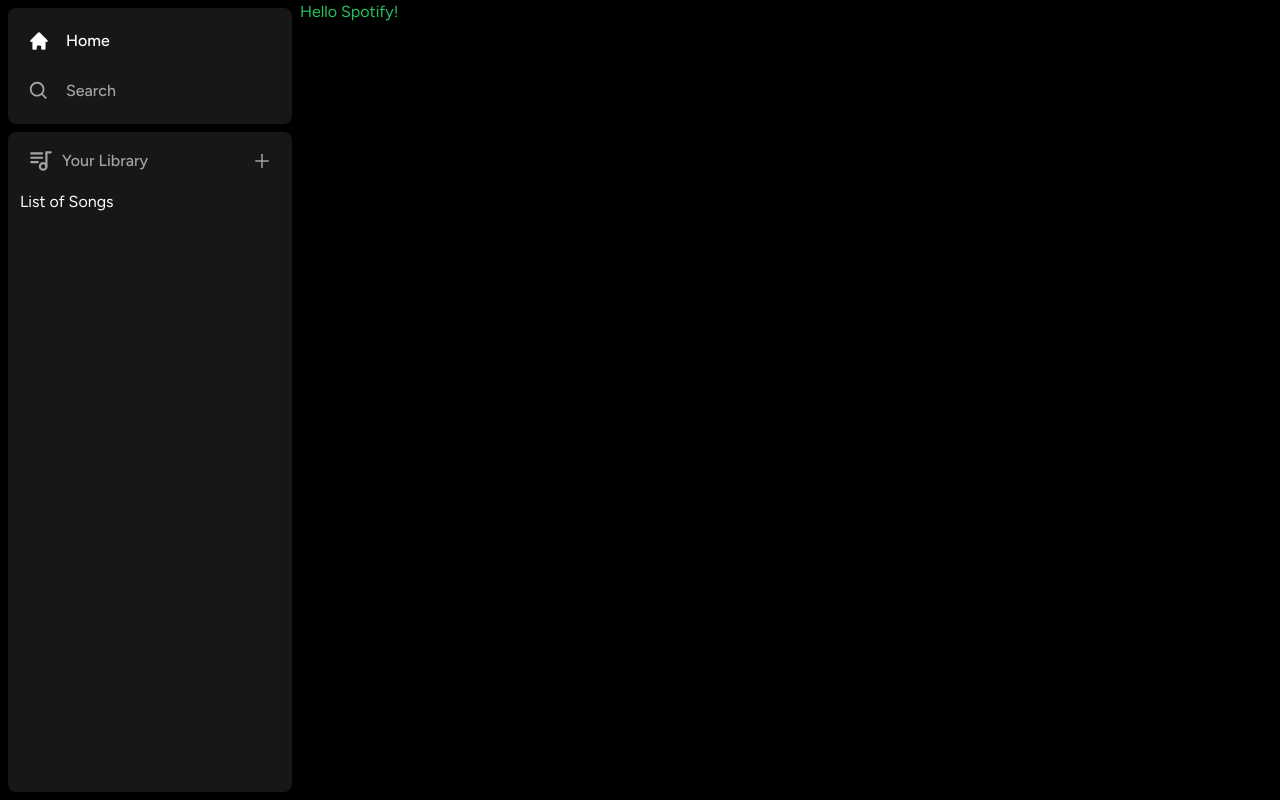
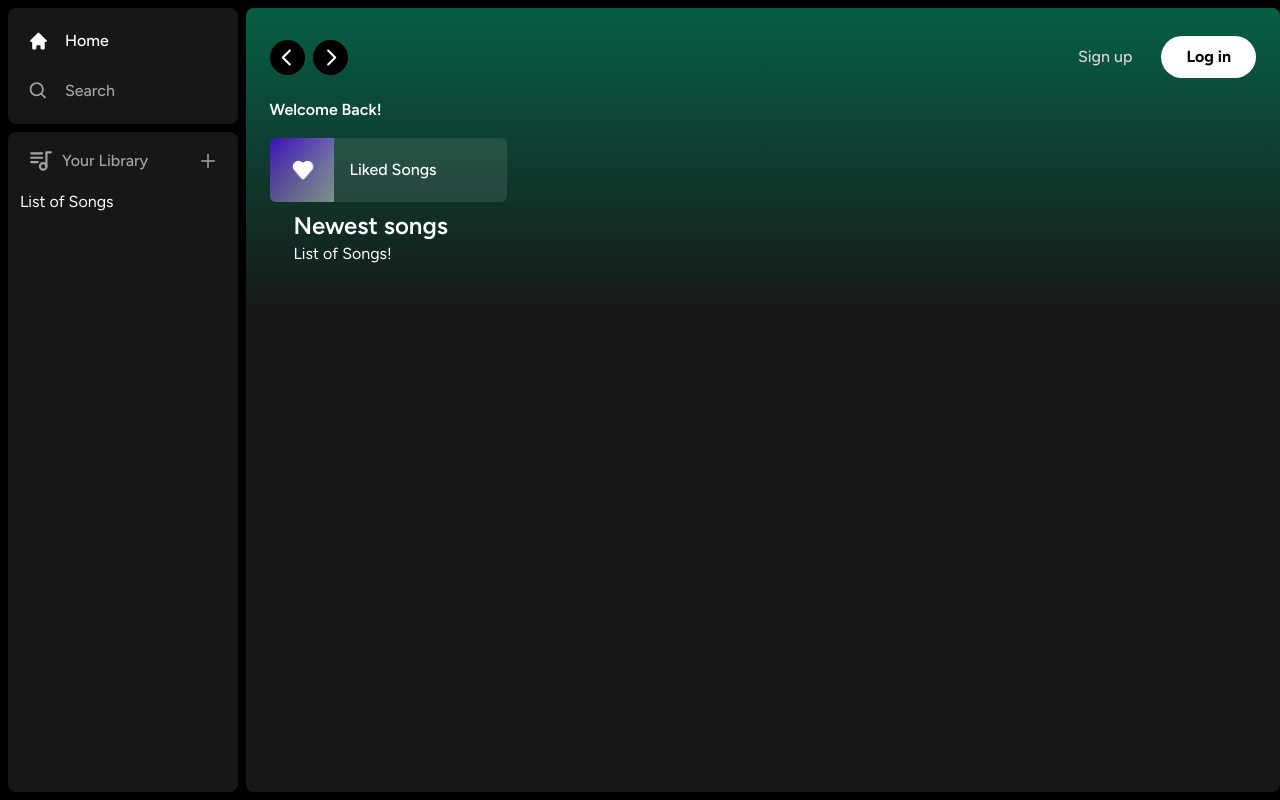
Before and after one commit to Ekkyar/spotify-clone, a Next.js app: page / in a window 1280 px wide. Built offline with nearby package versions, Linux system fonts and the light colour scheme.

Commit message:
Main Page
set up frame for mainpage of spotify

```diff
--- a/app/(site)/page.tsx
+++ b/app/(site)/page.tsx
@@ -1,9 +1,33 @@
-import Image from 'next/image'
+import Header from '@/components/Header'
+import ListItem from '@/components/ListItem'
 
 export default function Home() {
   return (
-    <div className='text-green-500'>
-      Hello Spotify!
+    <div className='bg-neutral-900 rounded-lg h-full w-full overflow-hidden overflow-y-auto'>
+      <Header>
+        <div className='mb-3'>
+          <h1 className='text-white text-3xp font-semibold'>
+            Welcome Back!
+          </h1>
+          <div className='grid grid-cols-1 sm:grid-cols-3 xl:grid-cols-4 gap-3 mt-4'>
+            <ListItem
+              image="/images/liked.png"
+              name="Liked Songs"
+              href="liked"
+            />
+          </div>
+          <div className='mt-2 mb-7 px-6'>
+            <div className='flex justify-between items-center'>
+              <h1 className='text-white text-2xl font-semibold'>
+                Newest songs
+              </h1>
+            </div>
+            <div>
+              List of Songs!
+            </div>
+          </div>
+        </div>
+      </Header>
     </div>
   )
 }
--- /dev/null
+++ b/components/Button.tsx
@@ -0,0 +1,23 @@
+import { forwardRef } from "react"
+import { twMerge } from "tailwind-merge";
+
+
+interface ButtonProps extends React.ButtonHTMLAttributes<HTMLButtonElement> {}
+
+const Button = forwardRef<HTMLButtonElement, ButtonProps>(({
+  className,
+  children,
+  disabled,
+  type = "button",
+  ...props
+}, ref) => {
+  return (
+    <button type={type} className={twMerge(`w-full rounded-full bg-green-500 border border-transparent px-3 py-3 disabled:cursor-not-allowed disabled:opacity-50 text-black font-bold hover:opacity-75 transition`, className)} disabled={disabled} ref={ref} {...props}>
+      {children}
+    </button>
+  )
+})
+
+Button.displayName = "Button";
+
+export default Button
--- /dev/null
+++ b/components/Header.tsx
@@ -0,0 +1,68 @@
+"use client"
+
+import { useRouter } from "next/navigation";
+import { twMerge } from "tailwind-merge";
+import { RxCaretLeft } from "react-icons/rx";
+import { RxCaretRight } from "react-icons/rx";
+import { HiHome } from "react-icons/hi";
+import { BiSearch } from "react-icons/bi";
+import Button from "./Button";
+
+interface HeaderProps {
+  children: React.ReactNode;
+  className?: string;
+}
+
+const Header: React.FC<HeaderProps> = ({
+  children,
+  className
+}) => {
+  const router = useRouter();
+
+  const handleLogout = () => {
+    // Handle logout next time
+  }
+  return (
+    <div className={twMerge(`h-fit bg-gradient-to-b from-emerald-800 p-6`, className)}>
+      {/* header */}
+      <div className="w-full mb-4 flex items-center justify-between">
+        <div className="hidden md:flex gap-x-2 items-center">
+          {/* Back Button (Left) */}
+          <button onClick={() => router.back()} className="rounded-full bg-black flex items-center justify-center hover:opacity-75 transition">
+            <RxCaretLeft className="text-white" size={35} />
+          </button>
+          {/* forward/next Button (right) */}
+          <button onClick={() => router.back()} className="rounded-full bg-black flex items-center justify-center hover:opacity-75 transition">
+            <RxCaretRight className="text-white" size={35} />
+          </button>
+        </div>
+        <div className="flex md:hidden gap-x-2 items-center">
+          <button className="rounded-full p-2 bg-white flex items-center justify-center hover:opacity-75 transition">
+            <HiHome className="text-black" size={20} />
+          </button>
+          <button className="rounded-full p-2 bg-white flex items-center justify-center hover:opacity-75 transition">
+            <BiSearch className="text-black" size={20} />
+          </button>
+        </div>
+        <div className="flex justify-between items-center gap-x-4">
+          <>
+            <div>
+              <Button onClick={() => {}} className="bg-transparent text-neutral-300 font-medium">
+                Sign up
+              </Button>
+            </div>
+            <div>
+              <Button onClick={() => {}} className="bg-white px-6 py-2">
+                Log in
+              </Button>
+            </div>
+          </>
+        </div>
+      </div>
+
+      {children}
+    </div>
+  )
+}
+
+export default Header
--- /dev/null
+++ b/components/ListItem.tsx
@@ -0,0 +1,40 @@
+"use client"
+
+import Image from 'next/image';
+import { useRouter } from 'next/navigation';
+import { FaPlay } from "react-icons/fa"
+
+interface ListItemProps {
+  image: string;
+  name: string;
+  href: string;
+}
+
+const ListItem: React.FC<ListItemProps> = ({
+  image,
+  name,
+  href
+}) => {
+
+  const router = useRouter();
+  const onClick = () => {
+    // Add authenticaton before push
+    router.push(href);
+  }
+
+  return (
+    <button className='relative group flex items-center rounded-md overflow-hidden gap-x-4 bg-neutral-100/10 hover:bg-neutral-100/20 transition pr-4'>
+      <div className='relative min-h-[64px] min-w-[64px]'>
+        <Image className='object-cover' fill src={image} alt='Image'/>
+      </div>
+      <p className='font-medium truncate py-5'>
+        {name}
+      </p>
+      <div className='absolute transition opacity-0 rounded-full flex items-center justify-center bg-green-500 p-4 drop-shadow-md right-5 group-hover:opacity-100 hover:scale-110'>
+        <FaPlay />
+      </div>
+    </button>
+  )
+}
+
+export default ListItem
--- a/components/Sidebar.tsx
+++ b/components/Sidebar.tsx
@@ -37,6 +37,7 @@
   ], [pathname])
   return (
     <div className="flex h-full">
+      {/* Sidebar */}
       <div className="hidden md:flex flex-col gap-y-2 bg-black h-full w-[300px] p-2">
         {/* import data from Box Components */}
         <Box className="flex flex-col gap-y-4 px-5 py-4">
@@ -56,7 +57,7 @@
       </div>
 
       {/* Main Content Page */}
-      <main>
+      <main className="w-full py-2">
         {children}
       </main>
     </div>
```
Also changed, not shown: public/images/liked.png (added).
